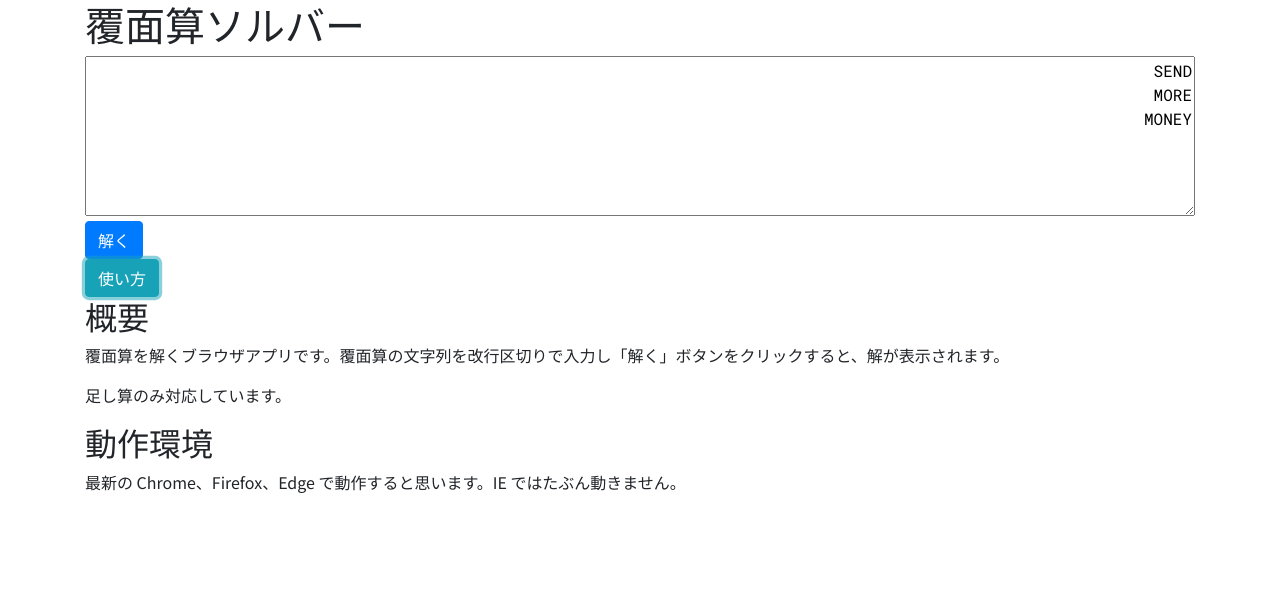
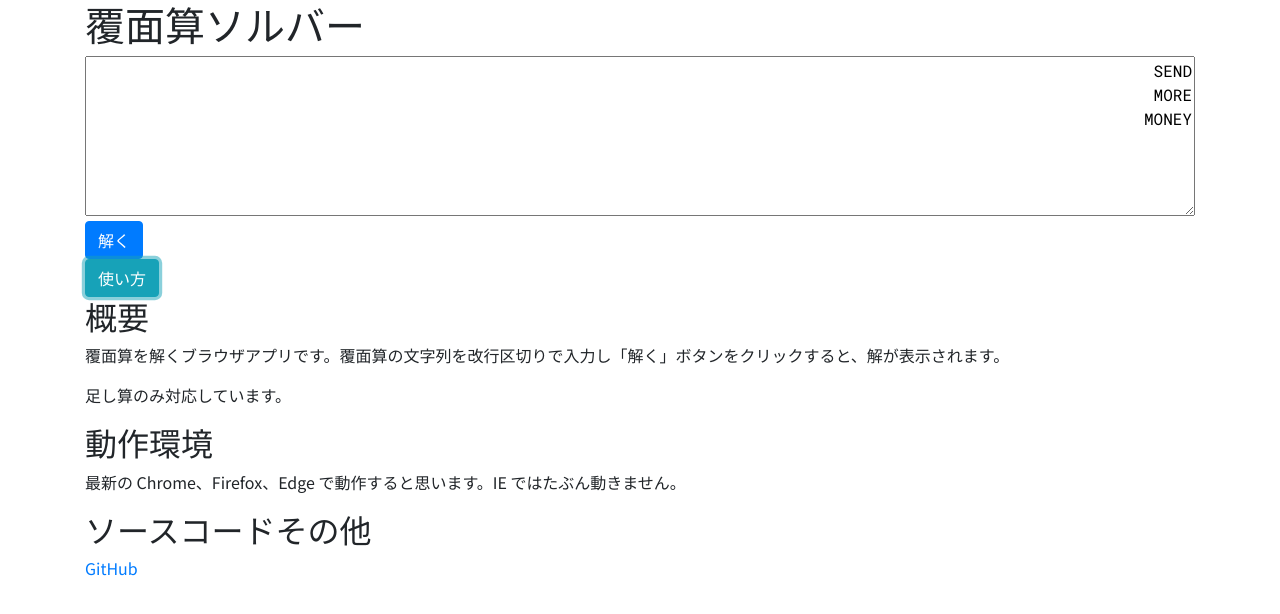
Before and after one commit to 2KOH/verbal-addition-solver, a website: page index.html in a window 1280 px wide. Both pictures are taken after a click on the button "使い方". Drawn offline with nearby package versions, Linux system fonts and the light colour scheme.

Commit message:
add GitHub pages link

```diff
--- a/index.html
+++ b/index.html
@@ -45,6 +45,10 @@ MONEY</textarea>
 		<p>
 			最新の Chrome、Firefox、Edge で動作すると思います。IE ではたぶん動きません。
 		</p>
+		<h2>ソースコードその他</h2>
+		<p>
+			<a href="https://2koh.github.io/verbal-addition-solver/">GitHub</a>
+		</p>
 	</div>
 </div>
 
```
Also changed, not shown: README.md.
